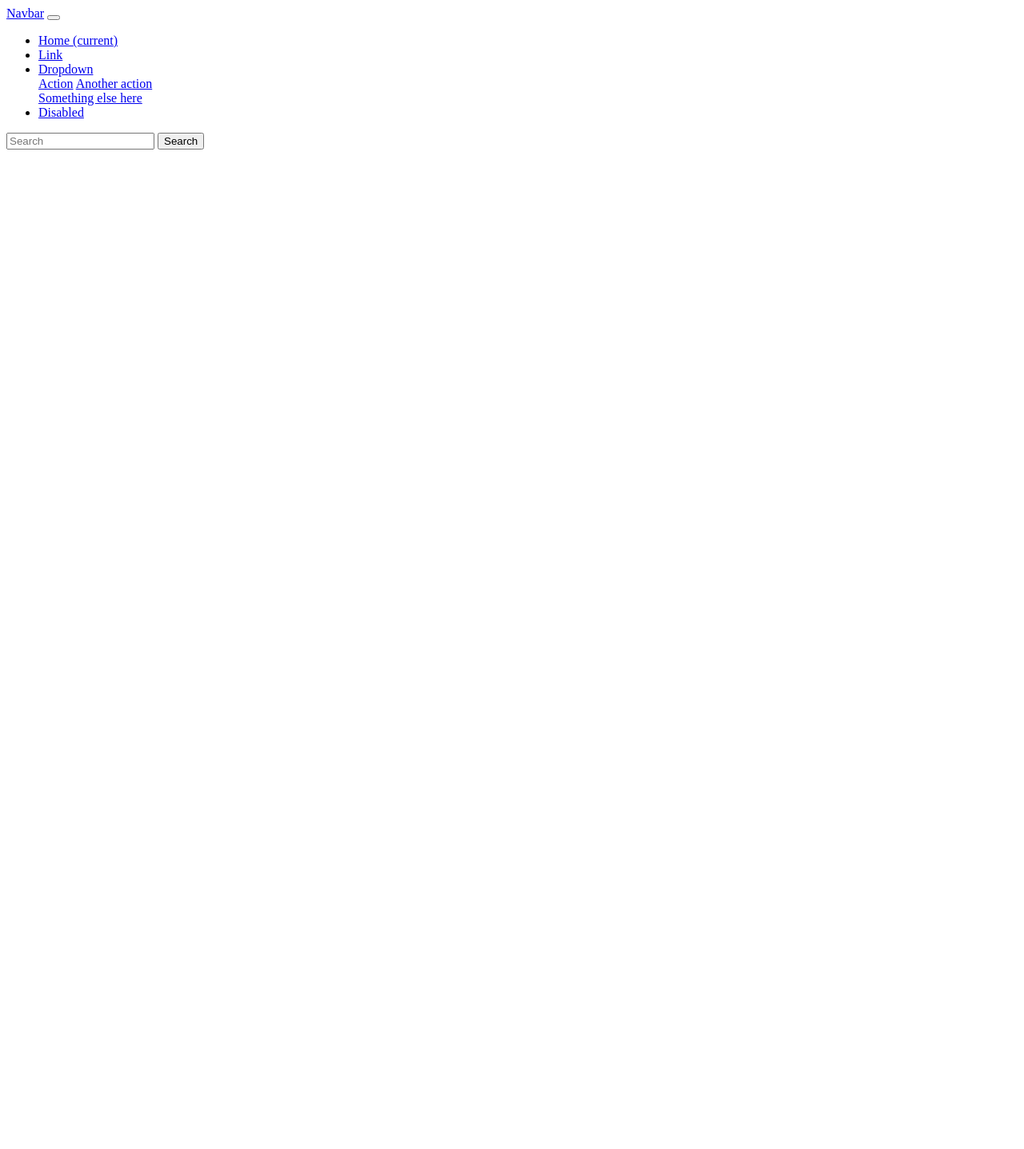
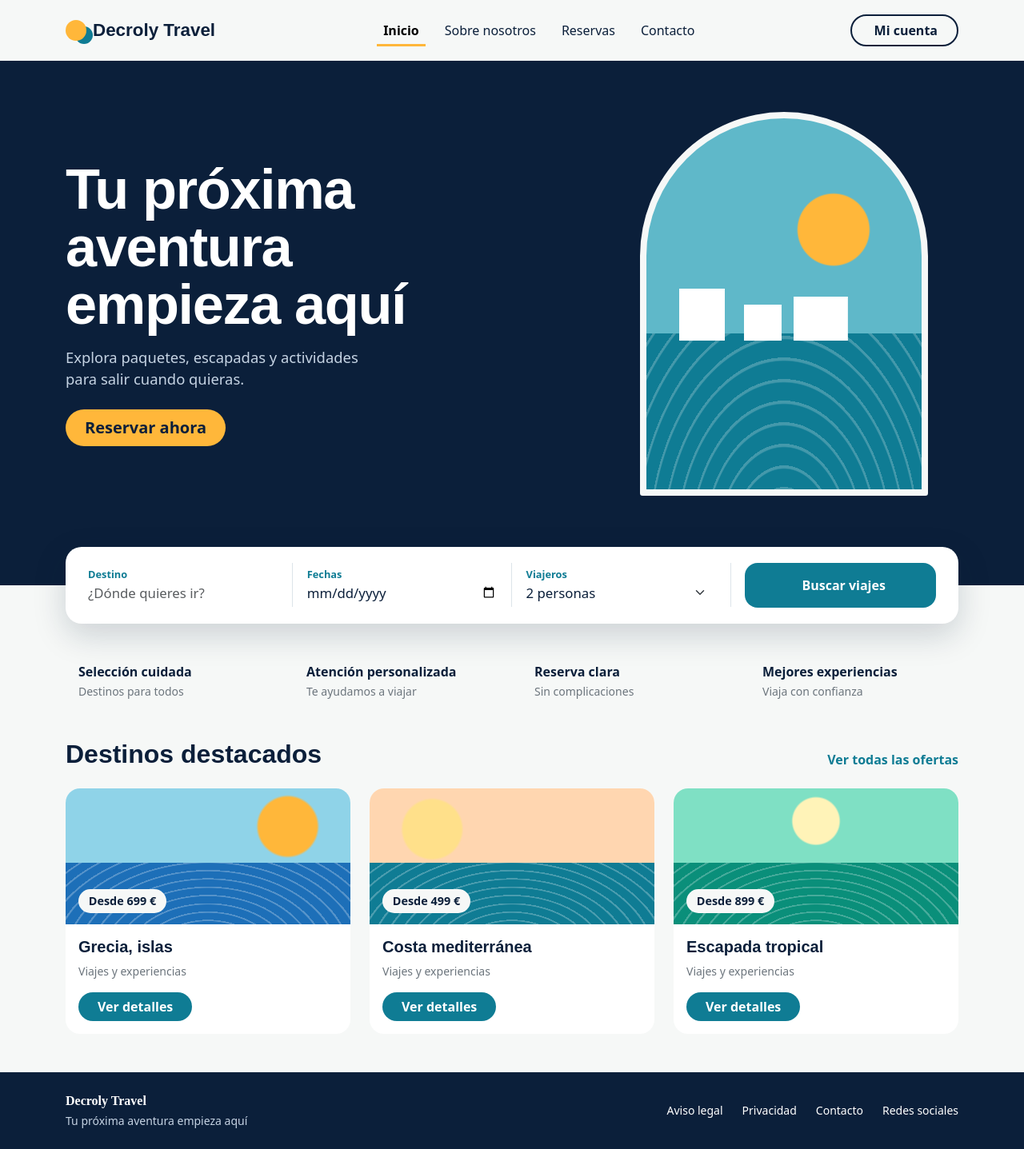
Before and after one commit to lanzaoscar421-bit/DIW-Oscar, a plain HTML site: page Decroly-Travel/index.html in a window 1280 px wide. Shown: the whole page at 80% size. Before the commit the page ends 800 px from the top, so only its background shows below. Drawn offline with nearby package versions, Linux system fonts and the light colour scheme.

Commit message:
no message

```diff
--- a/Decroly-Travel/index.html
+++ b/Decroly-Travel/index.html
@@ -1,52 +1,101 @@
+
 <!DOCTYPE html>
-<html lang="en">
-
+<html lang="es">
 <head>
-    <meta charset="UTF-8">
-    <meta name="viewport" content="width=device-width, initial-scale=1.0">
-    <title>Decroly-Travel</title>
+  <meta charset="UTF-8">
+  <meta name="viewport" content="width=device-width, initial-scale=1">
+  <title>Decroly Travel | Inicio</title>
+<link href="https://cdn.jsdelivr.net/npm/bootstrap@5.3.3/dist/css/bootstrap.min.css" rel="stylesheet">
+<link href="style.css" rel="stylesheet">
 </head>
-
 <body>
 
-    <nav class="navbar navbar-expand-lg navbar-light bg-light">
-        <a class="navbar-brand" href="#">Navbar</a>
-        <button class="navbar-toggler" type="button" data-toggle="collapse" data-target="#navbarSupportedContent"
-            aria-controls="navbarSupportedContent" aria-expanded="false" aria-label="Toggle navigation">
-            <span class="navbar-toggler-icon"></span>
-        </button>
+  <nav class="navbar navbar-expand-lg py-3">
+    <div class="container">
+      <a class="navbar-brand d-flex align-items-center gap-2" href="#"><span class="brand-sun"></span> Decroly Travel</a>
+      <button class="navbar-toggler" type="button" data-bs-toggle="collapse" data-bs-target="#menu" aria-controls="menu" aria-expanded="false" aria-label="Abrir menú">
+        <span class="navbar-toggler-icon"></span>
+      </button>
+      <div class="collapse navbar-collapse" id="menu">
+        <ul class="navbar-nav mx-auto gap-lg-3">
+          <li class="nav-item"><a class="nav-link active" href="#">Inicio</a></li>
+          <li class="nav-item"><a class="nav-link" href="#">Sobre nosotros</a></li>
+          <li class="nav-item"><a class="nav-link" href="#">Reservas</a></li>
+          <li class="nav-item"><a class="nav-link" href="#">Contacto</a></li>
+        </ul>
+        <a href="#" class="btn btn-ink-outline rounded-pill px-4"><i class="bi bi-person me-1"></i>Mi cuenta</a>
+      </div>
+    </div>
+  </nav>
 
-        <div class="collapse navbar-collapse" id="navbarSupportedContent">
-            <ul class="navbar-nav mr-auto">
-                <li class="nav-item active">
-                    <a class="nav-link" href="#">Home <span class="sr-only">(current)</span></a>
-                </li>
-                <li class="nav-item">
-                    <a class="nav-link" href="#">Link</a>
-                </li>
-                <li class="nav-item dropdown">
-                    <a class="nav-link dropdown-toggle" href="#" id="navbarDropdown" role="button"
-                        data-toggle="dropdown" aria-haspopup="true" aria-expanded="false">
-                        Dropdown
-                    </a>
-                    <div class="dropdown-menu" aria-labelledby="navbarDropdown">
-                        <a class="dropdown-item" href="#">Action</a>
-                        <a class="dropdown-item" href="#">Another action</a>
-                        <div class="dropdown-divider"></div>
-                        <a class="dropdown-item" href="#">Something else here</a>
-                    </div>
-                </li>
-                <li class="nav-item">
-                    <a class="nav-link disabled" href="#">Disabled</a>
-                </li>
-            </ul>
-            <form class="form-inline my-2 my-lg-0">
-                <input class="form-control mr-sm-2" type="search" placeholder="Search" aria-label="Search">
-                <button class="btn btn-outline-success my-2 my-sm-0" type="submit">Search</button>
-            </form>
+  <header class="hero">
+    <div class="container">
+      <div class="row align-items-center g-5">
+        <div class="col-lg-7">
+          <h1>Tu próxima aventura empieza aquí</h1>
+          <p class="mt-3 mb-4">Explora paquetes, escapadas y actividades para salir cuando quieras.</p>
+          <a href="#destinos" class="btn btn-sun btn-lg rounded-pill px-4">Reservar ahora</a>
         </div>
-    </nav>
+        <div class="col-lg-5 d-none d-lg-block"><div class="arch" role="img" aria-label="Ilustración de una isla griega al atardecer"></div></div>
+      </div>
+    </div>
+  </header>
 
+  <section class="search-wrap">
+    <div class="container">
+      <form class="search-box" onsubmit="return false;">
+        <div class="row g-2 align-items-center">
+          <div class="col-md-3 field"><label for="destino">Destino</label><input id="destino" type="text" class="form-control" placeholder="¿Dónde quieres ir?"></div>
+          <div class="col-md-3 field"><label for="fechas">Fechas</label><input id="fechas" type="date" class="form-control"></div>
+          <div class="col-md-3 field"><label for="viajeros">Viajeros</label>
+            <select id="viajeros" class="form-select"><option>1 persona</option><option selected>2 personas</option><option>3 personas</option><option>4 personas</option><option>5 o más</option></select>
+          </div>
+          <div class="col-md-3 field"><button class="btn btn-sea w-100 py-3 rounded-4"><i class="bi bi-search me-2"></i>Buscar viajes</button></div>
+        </div>
+      </form>
+    </div>
+  </section>
+
+  <section class="container py-5">
+    <div class="row g-4">
+      <div class="col-6 col-lg-3 perk d-flex gap-3"><i class="bi bi-compass"></i><div><div class="fw-bold">Selección cuidada</div><small class="text-secondary">Destinos para todos</small></div></div>
+      <div class="col-6 col-lg-3 perk d-flex gap-3"><i class="bi bi-headset"></i><div><div class="fw-bold">Atención personalizada</div><small class="text-secondary">Te ayudamos a viajar</small></div></div>
+      <div class="col-6 col-lg-3 perk d-flex gap-3"><i class="bi bi-check2-circle"></i><div><div class="fw-bold">Reserva clara</div><small class="text-secondary">Sin complicaciones</small></div></div>
+      <div class="col-6 col-lg-3 perk d-flex gap-3"><i class="bi bi-stars"></i><div><div class="fw-bold">Mejores experiencias</div><small class="text-secondary">Viaja con confianza</small></div></div>
+    </div>
+  </section>
+
+  <section class="container pb-5" id="destinos">
+    <div class="d-flex justify-content-between align-items-end mb-4">
+      <h2 class="fw-bold mb-0">Destinos destacados</h2>
+      <a href="#" class="fw-bold text-decoration-none text-nowrap" style="color:var(--sea)">Ver todas las ofertas</a>
+    </div>
+    <div class="row g-4">
+      <div class="col-md-6 col-lg-4"><article class="dest">
+        <div class="scene scene-grecia"><span class="price">Desde 699 €</span></div>
+        <div class="p-3 d-flex flex-column flex-grow-1"><h3 class="h5 fw-bold">Grecia, islas</h3><p class="text-secondary small">Viajes y experiencias</p>
+          <a href="#" class="btn btn-sea rounded-pill mt-auto align-self-start px-4">Ver detalles</a></div>
+      </article></div>
+      <div class="col-md-6 col-lg-4"><article class="dest">
+        <div class="scene scene-costa"><span class="price">Desde 499 €</span></div>
+        <div class="p-3 d-flex flex-column flex-grow-1"><h3 class="h5 fw-bold">Costa mediterránea</h3><p class="text-secondary small">Viajes y experiencias</p>
+          <a href="#" class="btn btn-sea rounded-pill mt-auto align-self-start px-4">Ver detalles</a></div>
+      </article></div>
+      <div class="col-md-6 col-lg-4"><article class="dest">
+        <div class="scene scene-tropical"><span class="price">Desde 899 €</span></div>
+        <div class="p-3 d-flex flex-column flex-grow-1"><h3 class="h5 fw-bold">Escapada tropical</h3><p class="text-secondary small">Viajes y experiencias</p>
+          <a href="#" class="btn btn-sea rounded-pill mt-auto align-self-start px-4">Ver detalles</a></div>
+      </article></div>
+    </div>
+  </section>
+
+  <footer class="py-4">
+    <div class="container d-flex flex-column flex-md-row justify-content-between align-items-md-center gap-3">
+      <div><div class="fw-bold text-white" style="font-family:'Bricolage Grotesque'">Decroly Travel</div><small>Tu próxima aventura empieza aquí</small></div>
+      <div class="d-flex flex-wrap gap-4 small"><a href="#">Aviso legal</a><a href="#">Privacidad</a><a href="#">Contacto</a><a href="#">Redes sociales</a></div>
+    </div>
+  </footer>
+
+  <script src="https://cdn.jsdelivr.net/npm/bootstrap@5.3.3/dist/js/bootstrap.bundle.min.js"></script>
 </body>
-
 </html>
--- a/Decroly-Travel/style.css
+++ b/Decroly-Travel/style.css
@@ -0,0 +1,77 @@
+    :root {
+      --ink: #0b1f3a;      /* azul tinta */
+      --sea: #0f7c94;      /* mar */
+      --sun: #ffb73a;      /* sol */
+      --chalk: #f6f8f7;    /* cal de pared encalada */
+      --bs-body-font-family: "DM Sans", system-ui, sans-serif;
+      --bs-body-color: var(--ink);
+      --bs-body-bg: var(--chalk);
+    }
+    h1, h2, h3, .navbar-brand { font-family: "Bricolage Grotesque", "DM Sans", sans-serif; }
+    a:focus-visible, button:focus-visible, input:focus-visible, select:focus-visible { outline: 3px solid var(--sun); outline-offset: 2px; }
+
+    /* Botones */
+    .btn-sun { background: var(--sun); color: var(--ink); font-weight: 700; border: 0; }
+    .btn-sun:hover { background: #ffc460; color: var(--ink); }
+    .btn-sea { background: var(--sea); color: #fff; font-weight: 700; border: 0; }
+    .btn-sea:hover { background: #0b6679; color: #fff; }
+    .btn-ink-outline { border: 2px solid var(--ink); color: var(--ink); font-weight: 700; }
+    .btn-ink-outline:hover { background: var(--ink); color: #fff; }
+
+    /* Navbar */
+    .navbar { background: var(--chalk); }
+    .navbar-brand { font-weight: 800; font-size: 1.4rem; color: var(--ink); }
+    .brand-sun { width: 26px; height: 26px; border-radius: 50%; background: var(--sun); display: inline-block; box-shadow: 10px 6px 0 -2px var(--sea); }
+    .navbar .nav-link { color: var(--ink); font-weight: 500; }
+    .navbar .nav-link:hover { color: var(--sea); }
+    .navbar .nav-link.active { font-weight: 700; box-shadow: inset 0 -3px 0 var(--sun); }
+
+    /* Hero */
+    .hero { background: var(--ink); color: #fff; position: relative; overflow: hidden; }
+    .hero .container { padding-top: 4rem; padding-bottom: 7rem; position: relative; z-index: 1; }
+    .hero h1 { font-weight: 800; font-size: clamp(2.4rem, 5.5vw, 4.4rem); line-height: 1.02; letter-spacing: -.02em; max-width: 12ch; }
+    .hero p { color: #c5d3e3; font-size: 1.15rem; max-width: 36ch; }
+    .arch {
+      width: min(100%, 360px); aspect-ratio: 3 / 4; margin-inline: auto;
+      border-radius: 999px 999px 18px 18px; position: relative; overflow: hidden;
+      background:
+        radial-gradient(circle at 68% 30%, var(--sun) 0 11%, transparent 11.5%),
+        linear-gradient(180deg, #5fb8c9 0 58%, transparent 58%),
+        linear-gradient(180deg, transparent 58%, #0f7c94 58% 100%);
+      border: 8px solid var(--chalk);
+    }
+    .arch::before, .arch::after { content: ""; position: absolute; left: 0; right: 0; }
+    .arch::before { bottom: 0; height: 42%;
+      background: repeating-radial-gradient(ellipse at 50% 140%, transparent 0 14px, rgba(255,255,255,.22) 15px 17px); }
+    .arch::after { bottom: 40%; height: 14%; left: 12%; right: 12%;
+      background:
+        linear-gradient(#fff,#fff) 0 100% / 22% 100% no-repeat,
+        linear-gradient(#fff,#fff) 38% 100% / 18% 70% no-repeat,
+        linear-gradient(#fff,#fff) 74% 100% / 26% 85% no-repeat; }
+
+    /* Buscador */
+    .search-wrap { margin-top: -3rem; position: relative; z-index: 3; }
+    .search-box { background: #fff; border-radius: 20px; padding: .9rem; box-shadow: 0 14px 40px rgba(11,31,58,.18); }
+    .search-box .field { padding: .35rem 1.1rem; }
+    @media (min-width: 768px) { .search-box .field:not(:last-child) { border-right: 1px solid #dde4ea; } }
+    .search-box label { font-size: .8rem; font-weight: 700; color: var(--sea); display: block; }
+    .search-box .form-control, .search-box .form-select { border: 0; padding: 0; box-shadow: none; font-weight: 500; font-size: 1.05rem; background-color: transparent; }
+
+    /* Ventajas */
+    .perk i { font-size: 1.6rem; color: var(--sea); }
+
+    /* Destinos */
+    .dest { background: #fff; border-radius: 18px; overflow: hidden; height: 100%; display: flex; flex-direction: column; }
+    .dest .scene { height: 170px; position: relative; }
+    .scene-grecia { background: radial-gradient(circle at 78% 28%, var(--sun) 0 12%, transparent 13%), linear-gradient(180deg, #8fd3e8 0 55%, #1d6fb8 55%); }
+    .scene-costa { background: radial-gradient(circle at 22% 30%, #ffe08a 0 12%, transparent 13%), linear-gradient(180deg, #ffd6b0 0 55%, #0f7c94 55%); }
+    .scene-tropical { background: radial-gradient(circle at 50% 24%, #fff3b8 0 13%, transparent 14%), linear-gradient(180deg, #7fe0c4 0 55%, #0a8f7a 55%); }
+    .dest .scene::after { content: ""; position: absolute; inset: 55% 0 0 0;
+      background: repeating-radial-gradient(ellipse at 50% 160%, transparent 0 12px, rgba(255,255,255,.25) 13px 15px); }
+    .price { position: absolute; left: 1rem; bottom: .9rem; z-index: 1; background: var(--chalk); color: var(--ink);
+      font-weight: 700; border-radius: 999px; padding: .25rem .8rem; font-size: .9rem; }
+
+    /* Footer */
+    footer { background: var(--ink); color: #c5d3e3; }
+    footer a { color: #fff; text-decoration: none; }
+    footer a:hover { text-decoration: underline; }
```
